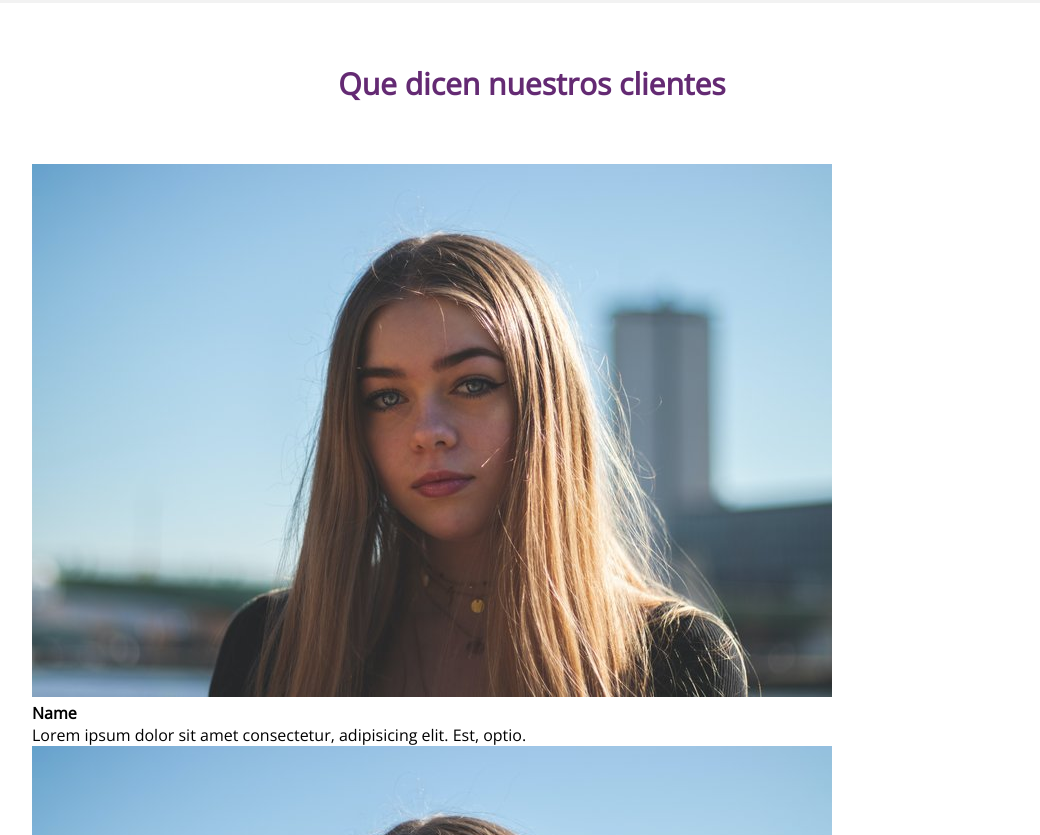
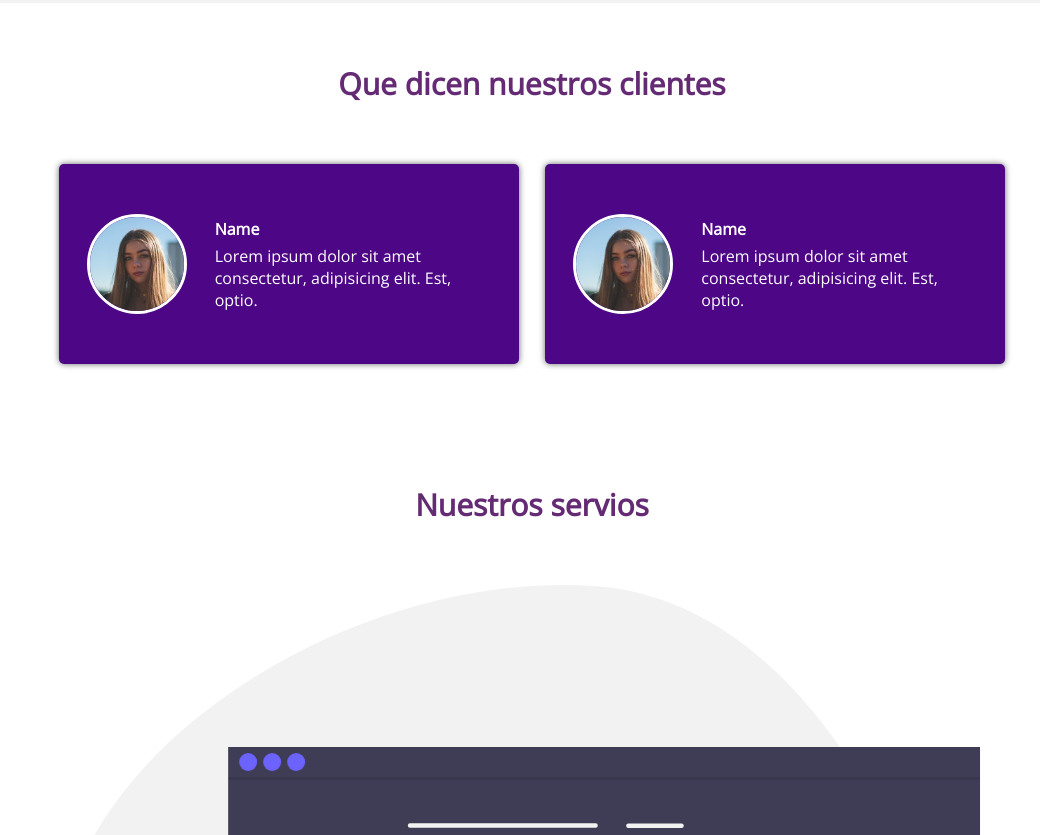
Before and after one commit to erickcerna/PaginaPersonal, a plain HTML site: page index.html in a window 1280 px wide. Shown: the part 1705-2540 px from the top of the page, without its empty margins (108-1148 px from the left). Drawn offline with nearby package versions, Linux system fonts and the light colour scheme.

Commit message:
Estilos a seccion de clientes

```diff
--- a/css/estilos.css
+++ b/css/estilos.css
@@ -190,3 +190,46 @@ header .textos-header {
 .imagen-port:hover .hover-galeria{
     transform: scale(0);
 }
+
+/******************** Clientes****************************/
+.cards{
+    display: flex;
+    justify-content: space-evenly;
+
+}
+
+.cards .card{
+    background: #4d0686;
+    display: flex;
+    width: 46%;
+    height: 200px;
+    align-items: center;
+    justify-content: space-evenly;
+    border-radius: 5px;
+    box-shadow: 0 0 6px 0 rgba(0, 0, 0, 0.6);
+
+
+}
+
+.cards .card img{
+    width: 100px;
+    height: 100px;
+    object-fit: cover;
+    border: 3px solid #fff;
+    border-radius: 50%;
+    display: block;
+
+}
+
+.cards .card > .contenido-texto-card{
+    width: 60%;
+    color: #fff;
+
+}
+
+.cards .card > .contenido-texto-card p{
+    font-weight: 300;
+    padding-top: 5px;
+
+
+}
```
